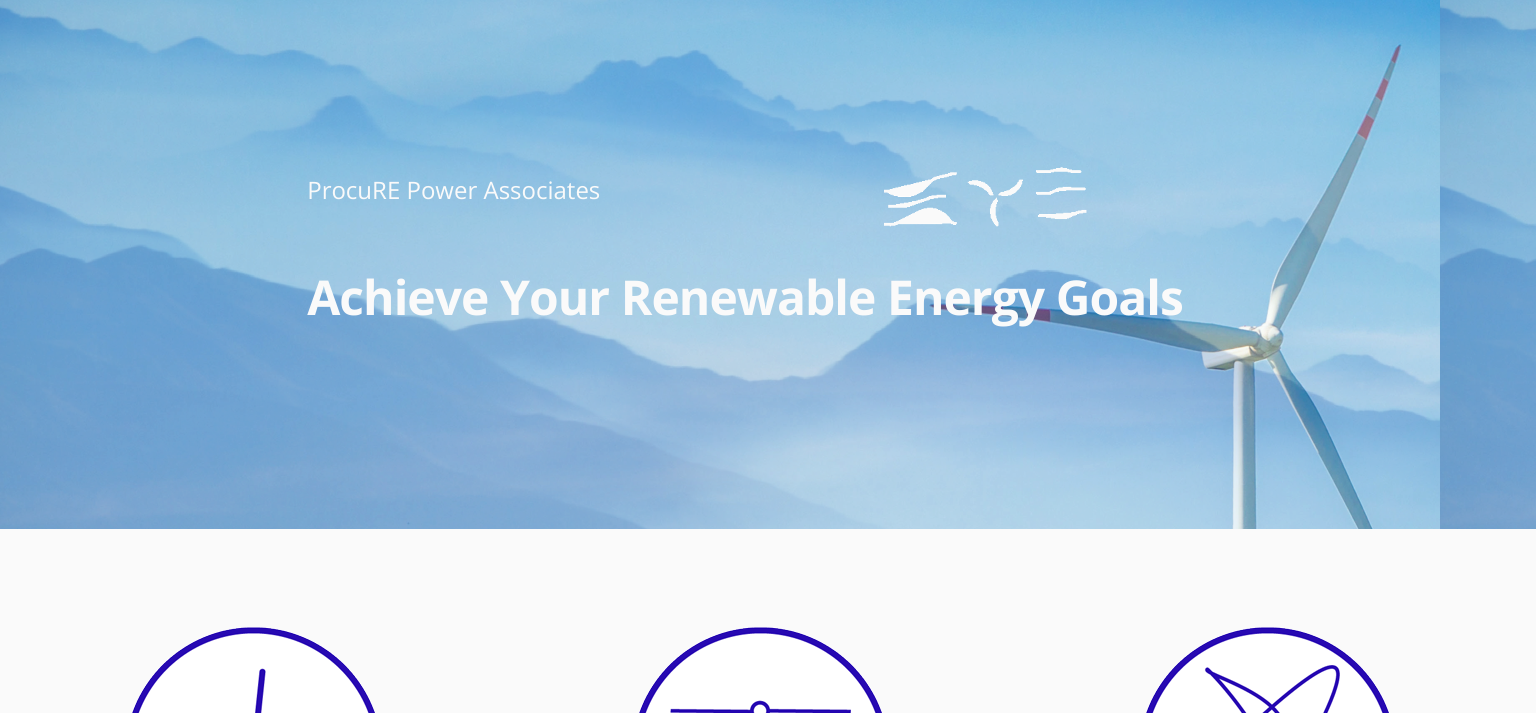
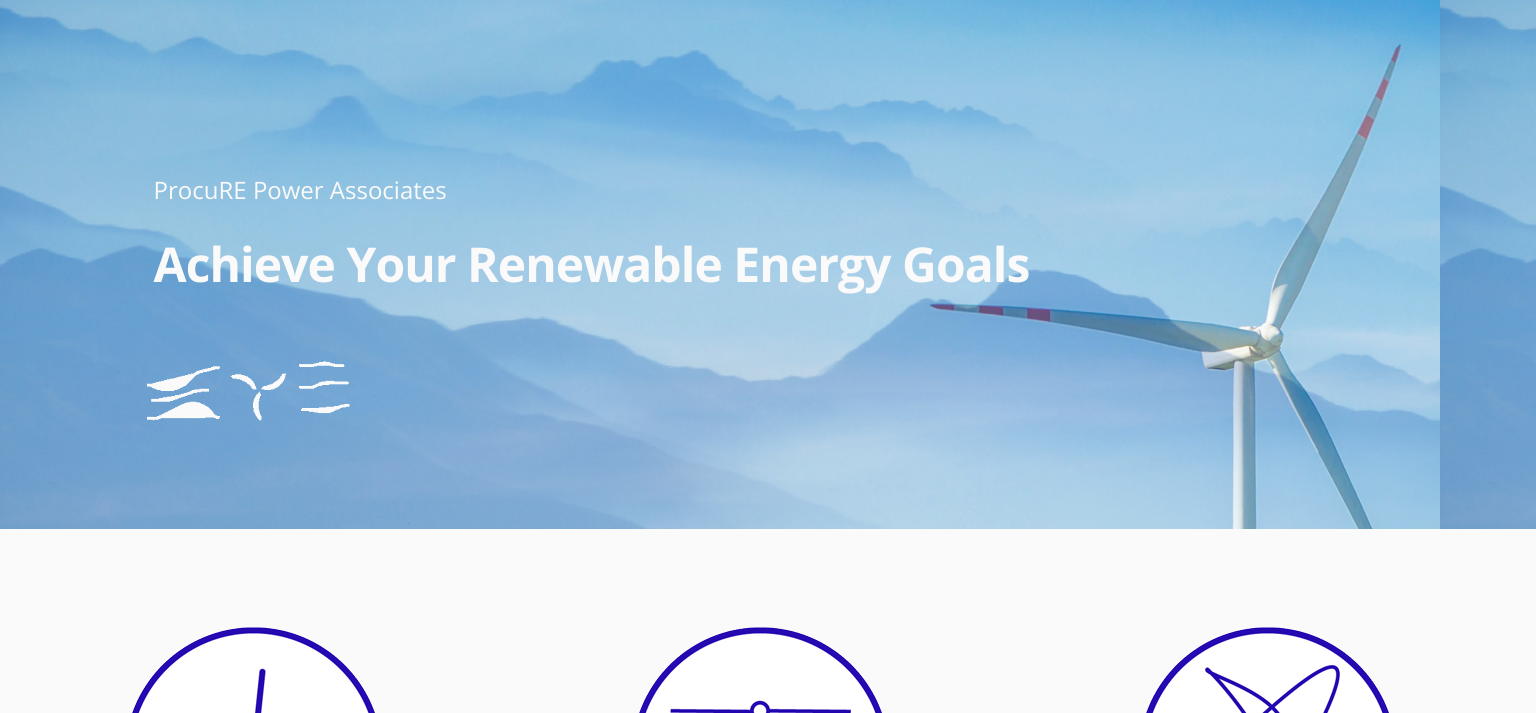
Before and after one commit to psopher/psopher.github.io, a plain HTML site: page index.html in a window 1536 px wide. Shown: the part 71-784 px from the top of the page. Drawn offline with nearby package versions, Linux system fonts and the light colour scheme.

Commit message:
landing image changes

```diff
--- a/index.html
+++ b/index.html
@@ -44,14 +44,12 @@
           <div class="landing-text-name">
             <h2 class="ppa-name">ProcuRE Power Associates</h2>
           </div>
-          <div class="landing-wind-gif">
-            <img class="wind-gif" src="images/white_wind_animation.gif" />
-          </div>
-        </div>
-        <div class="landing-wind-gif">
         </div>
         <div class="landing-text-slogan">
           <h1 class="slogan">Achieve Your Renewable Energy Goals</h1>
+        </div>
+        <div class="landing-wind-gif">
+          <img class="wind-gif" src="images/white_wind_animation.gif" />
         </div>
       </section>
 
--- a/styles/css/desktop.css
+++ b/styles/css/desktop.css
@@ -90,7 +90,7 @@
 
     .landing-text-name{
       float: left;
-      margin-left: 20%;
+      margin-left: 10%;
       margin-top: 150px;
       width: 35%;
     }
@@ -99,16 +99,17 @@
       float:left;
       margin-top: 0px;
       width: 45%;
+      margin-left: 7%;
     }
 
     .wind-gif{
       width: 40%;
-      margin-top: 155px;
+      margin-top: 0px;
     }
 
     .landing-text-slogan{
       float: left;
-      margin-left: 20%;
+      margin-left: 10%;
       width: 80%;
     }
 
--- a/styles/css/desktop_hd.css
+++ b/styles/css/desktop_hd.css
@@ -90,7 +90,7 @@
 
   .landing-text-name{
     float: left;
-    margin-left: 20%;
+    margin-left: 10%;
     margin-top: 150px;
     width: 35%;
   }
@@ -99,16 +99,17 @@
     float:left;
     margin-top: 0px;
     width: 45%;
+    margin-left: 7%;
   }
 
   .wind-gif{
     width: 40%;
-    margin-top: 135px;
+    margin-top: 0px;
   }
 
   .landing-text-slogan{
     float: left;
-    margin-left: 20%;
+    margin-left: 10%;
     width: 80%;
   }
 
--- a/styles/css/mobile.css
+++ b/styles/css/mobile.css
@@ -85,10 +85,9 @@
 
   .landing-wind-gif{
     float:left;
-    margin-top: -30px;
-    margin-bottom: -30px;
-    width: 100%;
-    margin-left: 5%;
+    margin-top: 0px;
+    width: 45%;
+    margin-left: 7%;
   }
 
   .wind-gif{
--- a/styles/css/tablet.css
+++ b/styles/css/tablet.css
@@ -98,14 +98,13 @@
   .landing-wind-gif{
     float:left;
     margin-top: 0px;
-    width: 40%;
-    margin-bottom: 0px;
-    margin-left: 0px;
+    width: 45%;
+    margin-left: 7%;
   }
 
   .wind-gif{
     width: 40%;
-    margin-top: 165px;
+    margin-top: 0px;
   }
 
   .landing-text-slogan{
```
